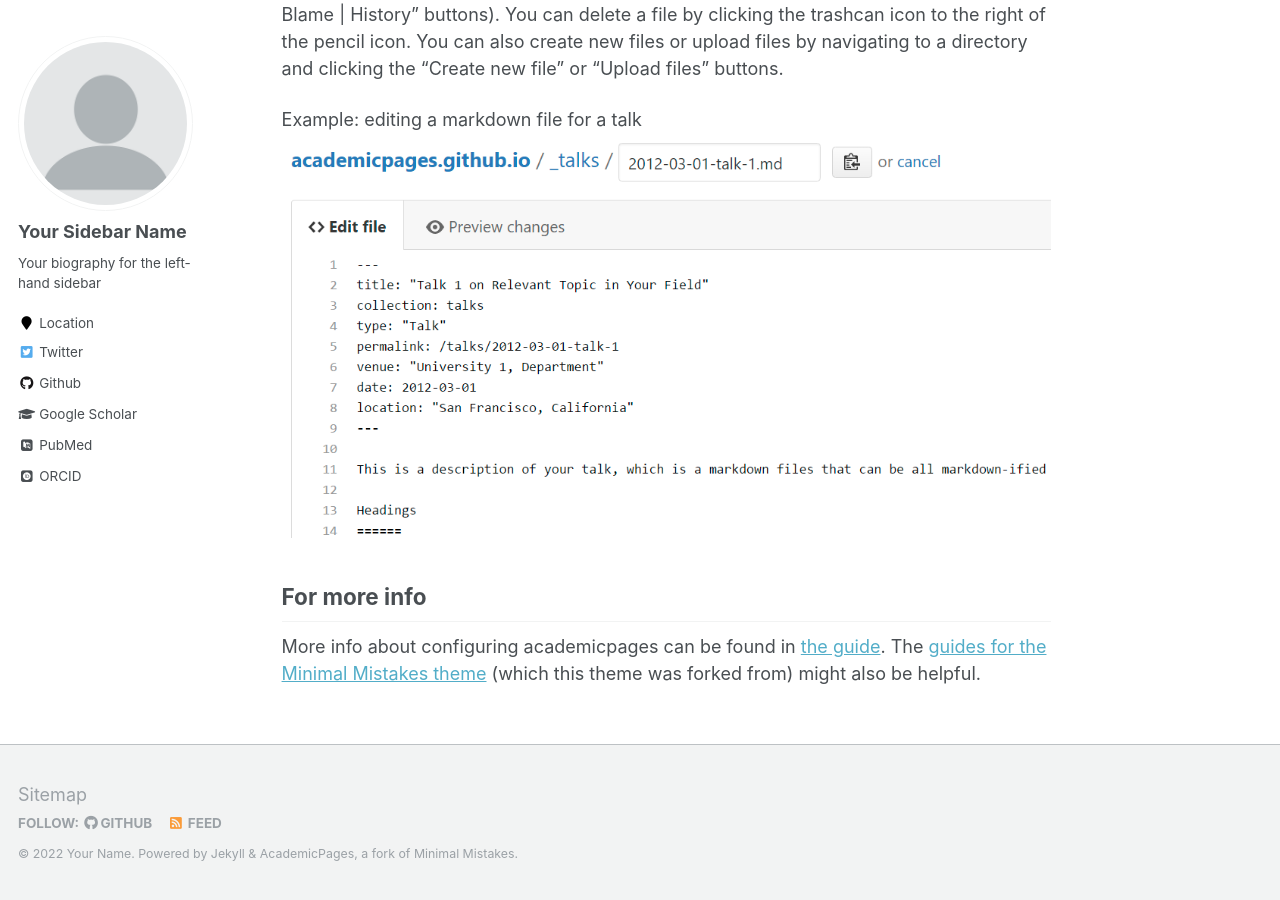
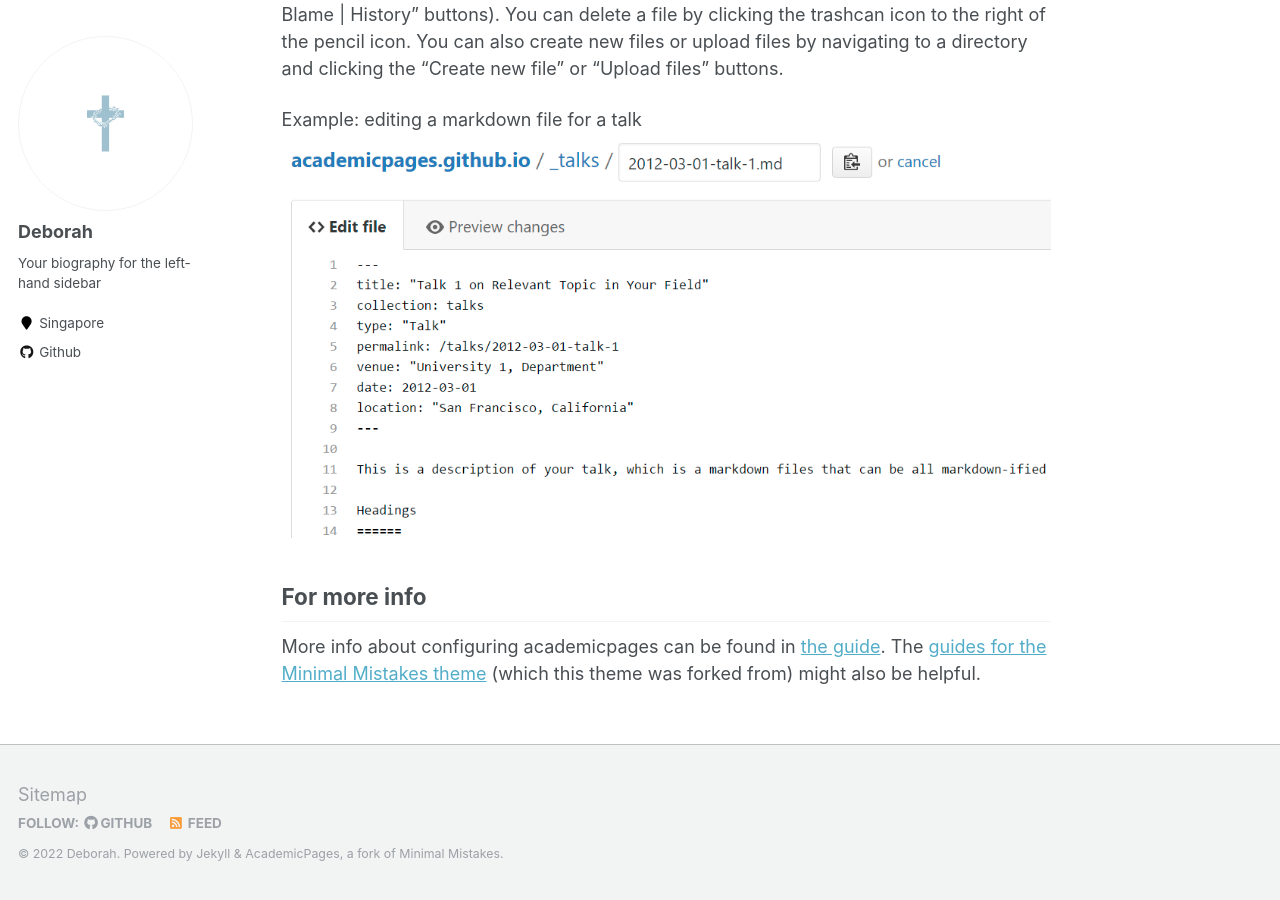
Before and after one commit to h4r0b3d/jekylltest, a Jekyll site: the page built from _pages/about.md, in a window 1280 px wide and 900 px high, scrolled down 2463 px. Built offline with Jekyll 4.4.1, drawn with Linux system fonts in a browser that asks for light colours; some web fonts are replaced; some of the changed text lies outside the part shown.

Commit message:
-
wanted to test set up

```diff
--- a/_config.yml
+++ b/_config.yml
@@ -7,13 +7,13 @@
 
 # Site Settings
 locale                   : "en-US"
-title                    : "Your Name / Site Title"
+title                    : "Deborah / h4r0b3d"
 title_separator          : "-"
-name                     : &name "Your Name"
+name                     : &name "Deborah"
 description              : &description "personal description"
-url                      : https://academicpages.github.io # the base hostname & protocol for your site e.g. "https://mmistakes.github.io"
+url                      : https://h4r0b3d.github.io/jekylltest # the base hostname & protocol for your site e.g. "https://mmistakes.github.io"
 baseurl                  : "" # the subpath of your site, e.g. "/blog"
-repository               : "academicpages/academicpages.github.io"
+repository               : "h4r0b3d/jekylltest"
 teaser                   :  # filename of teaser fallback teaser image placed in /images/, .e.g. "500x300.png"
 breadcrumbs              : false # true, false (default)
 words_per_minute         : 160
@@ -80,15 +80,15 @@ analytics:
 
 # Site Author
 author:
-  name             : "Your Sidebar Name"
-  avatar           : "profile.png"
+  name             : "Deborah"
+  avatar           : "h4r0b3d_logo.png" #all located in images folder
   bio              : "Your biography for the left-hand sidebar"
-  location         : "Location"
+  location         : "Singapore"
   employer         :
-  pubmed           : "https://www.ncbi.nlm.nih.gov/pubmed/?term=john+snow"
-  googlescholar    : "http://yourfullgooglescholarurl.com"
+  pubmed           :
+  googlescholar    :
   email            :
-  researchgate     :  # example: "https://www.researchgate.net/profile/yourprofile"
+  researchgate     :
   uri              :
   bitbucket        :
   codepen          :
@@ -96,20 +96,20 @@ author:
   flickr           :
   facebook         :
   foursquare       :
-  github           : "academicpages"
+  github           : "h4r0b3d"
   google_plus      :
   keybase          :
   instagram        :
-  impactstory      : #"https://profiles.impactstory.org/u/xxxx-xxxx-xxxx-xxxx"
+  impactstory      :
   lastfm           :
   linkedin         :
-  orcid            : "http://orcid.org/yourorcidurl"
+  orcid            :
   pinterest        :
   soundcloud       :
-  stackoverflow    : # http://stackoverflow.com/users/123456/username
+  stackoverflow    :
   steam            :
   tumblr           :
-  twitter          : "replacethistwitterhandle"
+  twitter          :
   vine             :
   weibo            :
   xing             :
```
Also changed, not shown: images/h4r0b3d_logo.png (added).
